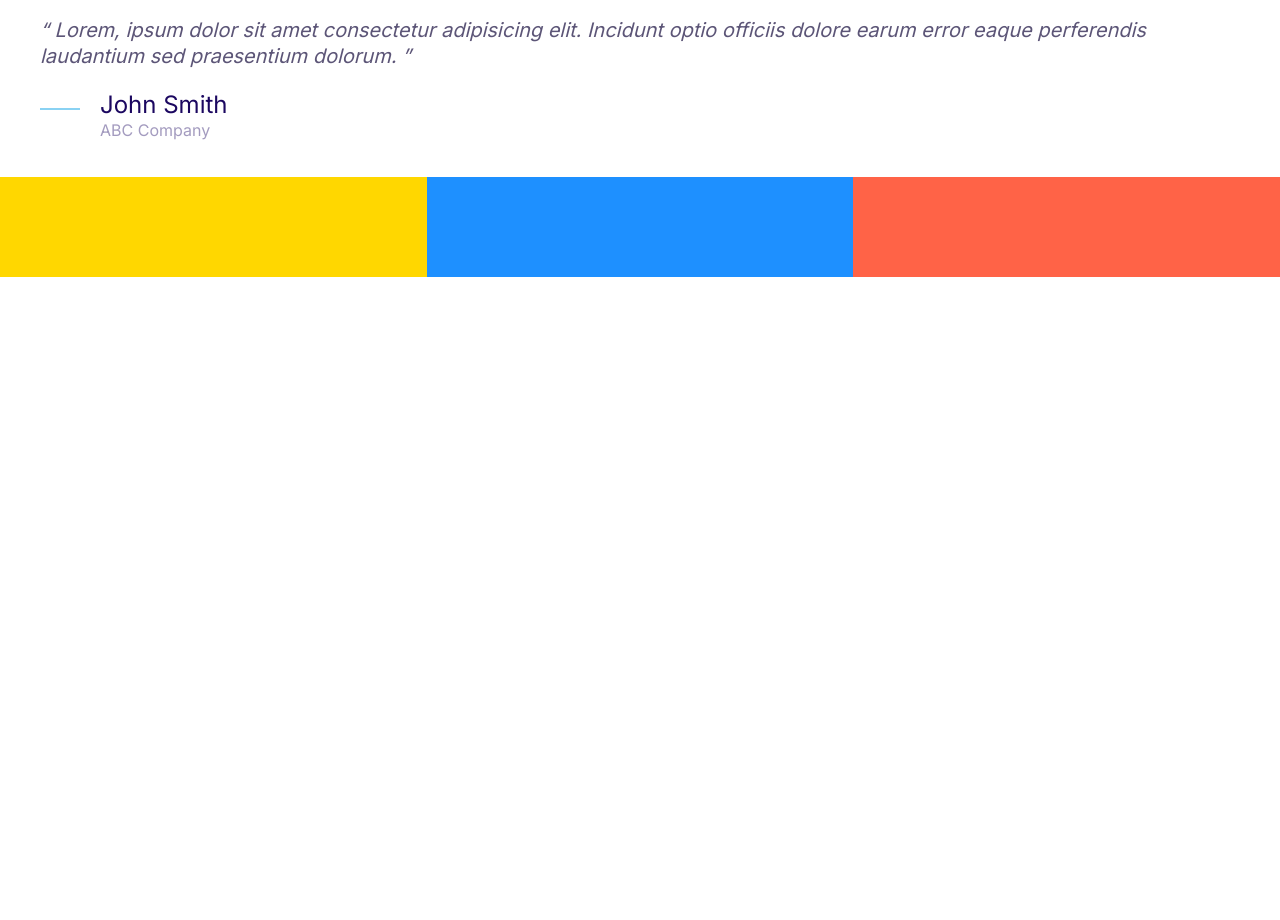
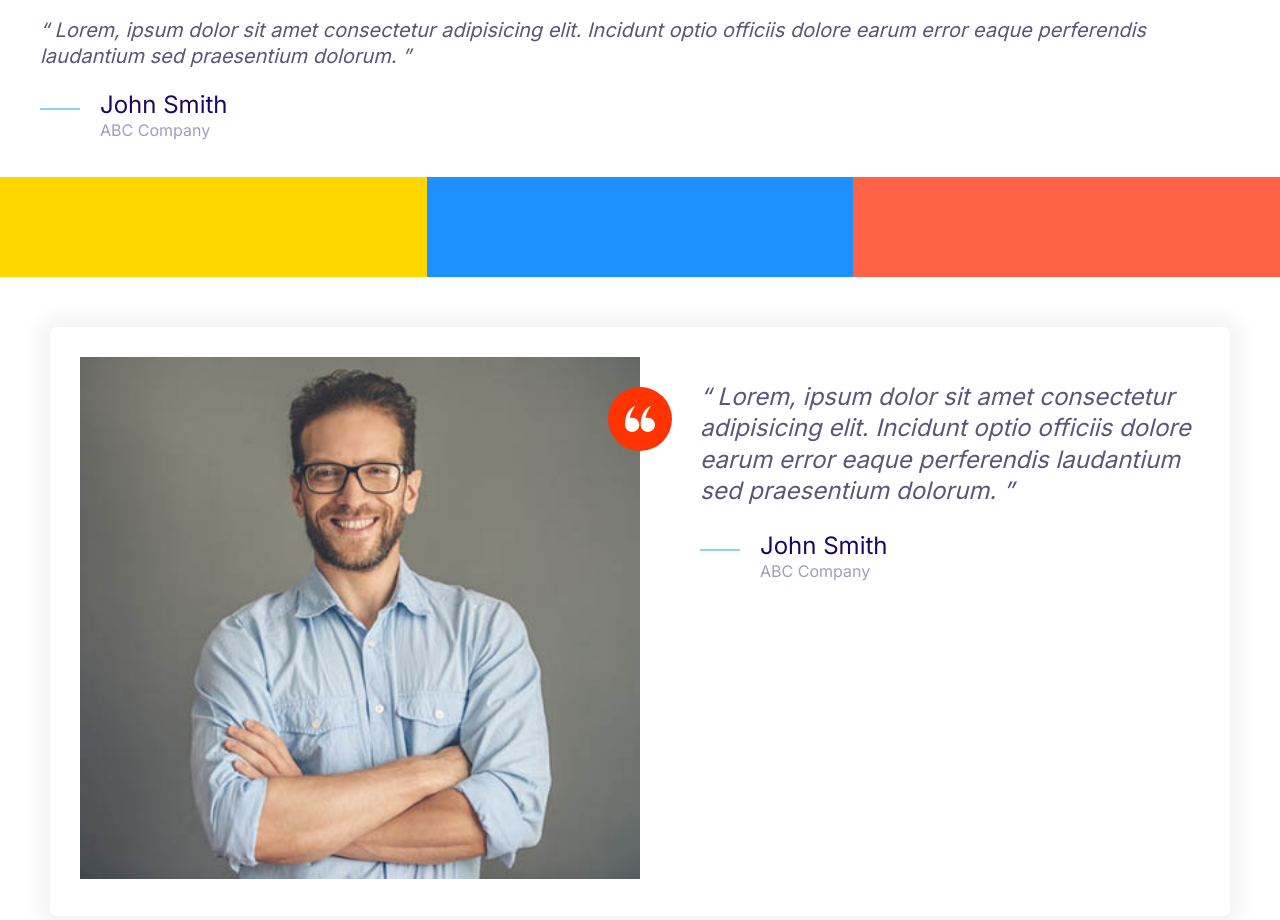
Before and after one commit to Solobrad/Nickefy_Cloud_hosting, a plain HTML site: page index.html in a window 1280 px wide. Shown: the part 1066-1986 px from the top of the page. Before the commit the page ends 1343 px from the top, so only its background shows below. Drawn offline with Linux system fonts and the light colour scheme.

Commit message:
Add testimonials

```diff
--- a/CSS/styles.css
+++ b/CSS/styles.css
@@ -166,8 +166,17 @@ body {
   height: 40px;
 }
 
+.icon--small {
+  width: 30px;
+  height: 30px;
+}
+
 .icon--primary {
   fill: var(--color-primary);
+}
+
+.icon--white {
+  fill: #fff;
 }
 
 .icon-container {
@@ -179,6 +188,12 @@ body {
   justify-content: center;
   align-items: center;
 }
+
+.icon-container--accent {
+  background: var(--color-accent);
+}
+
+
 
 /* Buttons */
 
@@ -449,3 +464,40 @@ body {
     grid-template-columns: repeat(3, 1fr);
   }
 }
+
+
+/* Testimonials */
+.testimonial {
+  padding: 3rem;
+}
+
+.testimonial__image {
+  position: relative;
+  margin: 0 3rem;
+}
+
+.testimonial__image > img {
+  width: 100%;
+}
+
+.testimonial__image > .icon-container {
+  position: absolute;
+  top: 3rem;
+  right: -32px;
+}
+
+@media screen and (min-width: 768px) {
+  .testimonial__image {
+    margin: 0;
+  }
+
+  .testimonial .quote,
+  .testimonial .quote__author {
+    font-size: 2.4rem;
+  }
+
+  .testimonial .quote {
+    margin-left: 6rem;
+    margin-right: 0;
+  }
+}
--- a/index.html
+++ b/index.html
@@ -100,5 +100,38 @@
       <div style="height: 100px; background: dodgerblue"></div>
       <div style="height: 100px; background: tomato"></div>
     </div>
+
+    <div class="card testimonial" style="margin: 5rem">
+      <div class="grid grid--1x2">
+        <div class="testimonial__image">
+          <img src="images/testimonial.jpg" alt="A happy, smiling customer" />
+          <span class="icon-container icon-container--accent">
+            <svg class="icon icon--white icon--small">
+              <use xlink:href="images/sprite.svg#quotes"></use>
+            </svg>
+          </span>
+        </div>
+        <blockquote class="quote">
+          <p class="quote__text">
+            Lorem, ipsum dolor sit amet consectetur adipisicing elit. Incidunt
+            optio officiis dolore earum error eaque perferendis laudantium sed
+            praesentium dolorum.
+          </p>
+          <footer>
+            <div class="media">
+              <div class="media__image">
+                <svg class="icon icon--primary quote__line">
+                  <use xlink:href="images/sprite.svg#line"></use>
+                </svg>
+              </div>
+              <div class="media__body">
+                <h3 class="media__title quote__author">John Smith</h3>
+                <p class="quote__organization">ABC Company</p>
+              </div>
+            </div>
+          </footer>
+        </blockquote>
+      </div>
+    </div>
   </body>
 </html>
```
Also changed, not shown: components/testimonials.html (added, +32 -0 lines). Lines whose indentation alone changed are shown as unchanged.
